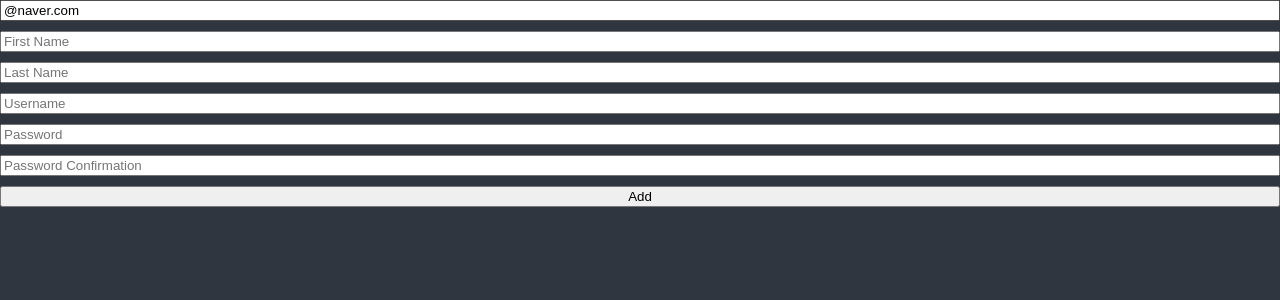
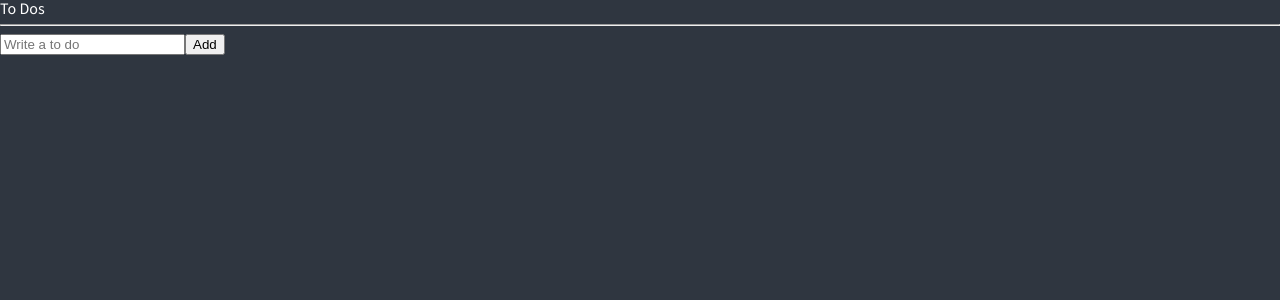
Before and after one commit to dayyypa/master-class, a React (Create React App) app: page / in a window 1280 px wide. Shown: the top 300 px of the page. Built offline with nearby package versions, Linux system fonts and the light colour scheme.

Commit message:
todo setting

```diff
--- a/src/App.tsx
+++ b/src/App.tsx
@@ -1,5 +1,5 @@
 import { createGlobalStyle, ThemeProvider } from 'styled-components';
-import ToDoList from './ToDoList';
+import ToDoList from './components/ToDoList';
 
 const GlobalStyle = createGlobalStyle`
 	@import url('https://fonts.googleapis.com/css2?family=Source+Sans+Pro:wght@300;400&display=swap');
--- a/src/ToDoList.tsx
+++ /dev/null
@@ -1,102 +0,0 @@
-import { useState } from 'react';
-import { useForm } from 'react-hook-form';
-import styled from 'styled-components';
-
-// function ToDoList() {
-// 	const [toDo, setToDo] = useState('');
-// 	const [toDoError, setToDoError] = useState('');
-// 	const onChange = (event: React.FormEvent<HTMLInputElement>) => {
-// 		const {
-// 			currentTarget: { value }
-// 		} = event;
-// 		setToDo(value);
-// 	};
-
-// 	const onSubmit = (event: React.FormEvent<HTMLFormElement>) => {
-// 		event.preventDefault();
-// 		if (toDo.length < 10) {
-// 			setToDoError('To do should be longer');
-// 		}
-// 		console.log('submit');
-// 	};
-
-// 	return (
-// 		<div>
-// 			<form onSubmit={onSubmit}>
-// 				<input value={toDo} onChange={onChange} placeholder="Write a to do" />
-// 				<button>Add</button>
-// 				{toDoError !== '' ? toDoError : null}
-// 			</form>
-// 		</div>
-// 	);
-// }
-const ErrorMessage = styled.span`
-	color: red;
-`;
-
-interface IForm {
-	Email: string;
-	FirstName: string;
-	LastName: string;
-	Username: string;
-	Password: string;
-	Password1: string;
-}
-
-function ToDoList() {
-	const {
-		register,
-		watch,
-		handleSubmit,
-		formState: { errors }
-	} = useForm<IForm>({
-		defaultValues: {
-			Email: '@naver.com'
-		}
-	});
-	const onValid = (data: any) => {
-		console.log(data);
-	};
-	return (
-		<div>
-			<form style={{ display: 'flex', flexDirection: 'column', gap: 5 }} onSubmit={handleSubmit(onValid)}>
-				<input
-					{...register('Email', {
-						required: '이메일은 필수값 입니다.',
-						pattern: {
-							value: /^[A-Za-z0-9._%+-]+@naver.com$/,
-							message: '네이버 메일인지 확인하여 주세요.'
-						}
-					})}
-					placeholder="Email"
-				/>
-				<ErrorMessage>{errors?.Email?.message}</ErrorMessage>
-				<input {...register('FirstName', { required: '필수값 입니다.' })} placeholder="First Name" />
-				<ErrorMessage>{errors?.FirstName?.message}</ErrorMessage>
-				<input {...register('LastName', { required: '필수값 입니다.' })} placeholder="Last Name" />
-				<ErrorMessage>{errors?.LastName?.message}</ErrorMessage>
-				<input
-					{...register('Username', { required: '필수값 입니다.', minLength: 10 })}
-					placeholder="Username"
-				/>
-				<ErrorMessage>{errors?.Username?.message}</ErrorMessage>
-				<input {...register('Password', { required: '필수값 입니다.', minLength: 5 })} placeholder="Password" />
-				<ErrorMessage>{errors?.Password?.message}</ErrorMessage>
-				<input
-					{...register('Password1', {
-						required: '비밀번호 재확인을 입력해 주세요.',
-						minLength: {
-							value: 5,
-							message: '비밀번호 길이가 짧습니다'
-						}
-					})}
-					placeholder="Password Confirmation"
-				/>
-				<ErrorMessage>{errors?.Password1?.message}</ErrorMessage>
-				<button>Add</button>
-			</form>
-		</div>
-	);
-}
-
-export default ToDoList;
--- /dev/null
+++ b/src/components/ToDoList.tsx
@@ -0,0 +1,48 @@
+import { useForm } from 'react-hook-form';
+import { atom, useRecoilState, useRecoilValue, useSetRecoilState } from 'recoil';
+
+interface IForm {
+	toDo: string;
+}
+
+interface IToDo {
+	text: string;
+	id: number;
+	category: 'TO_DO' | 'DOING' | 'DONE';
+}
+
+const toDoState = atom<IToDo[]>({
+	key: 'toDo',
+	default: []
+});
+
+function ToDoList() {
+	const [toDos, setToDos] = useRecoilState(toDoState);
+	const { register, handleSubmit, setValue } = useForm<IForm>();
+	const onSubmit = ({ toDo }: IForm) => {
+		setToDos((oldToDos) => [{ text: toDo, id: Date.now(), category: 'TO_DO' }, ...oldToDos]);
+		setValue('toDo', '');
+	};
+	return (
+		<div>
+			<h1>To Dos</h1>
+			<hr />
+			<form onSubmit={handleSubmit(onSubmit)}>
+				<input
+					{...register('toDo', {
+						required: 'Please write a To Do'
+					})}
+					placeholder="Write a to do"
+				/>
+				<button>Add</button>
+			</form>
+			<ul>
+				{toDos.map((toDo) => (
+					<li key={toDo.id}>{toDo.text}</li>
+				))}
+			</ul>
+		</div>
+	);
+}
+
+export default ToDoList;
--- a/src/theme.ts
+++ b/src/theme.ts
@@ -2,6 +2,6 @@
 
 export const darkTheme: DefaultTheme = {
 	bgColor: '#2f3640',
-	textColor: 'black',
+	textColor: 'white',
 	accentColor: '#ce95f5'
 };
```
